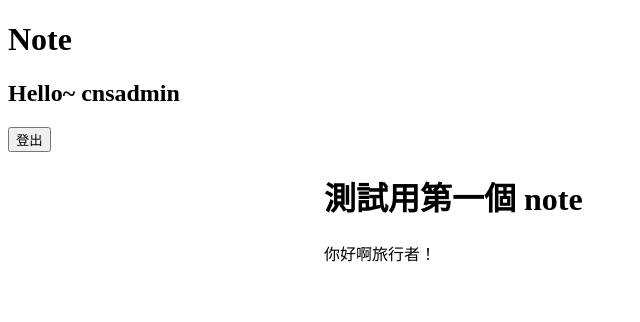
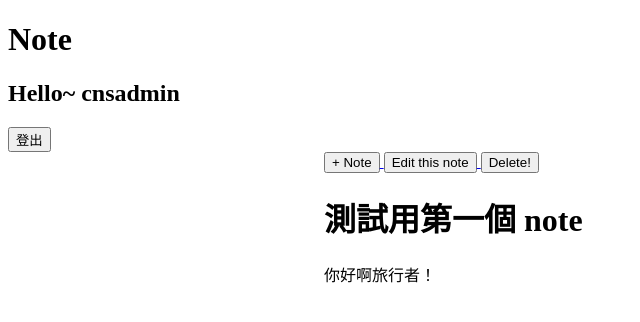
Before and after one commit to snakeneedy/cloud-note-system, a Django app: page /note/1 in a window 1280 px wide. Shown: the top 322 px of the page, without its empty margins (0-640 px from the left). Run offline with Django 3.2, Linux system fonts and the light colour scheme; a user stored in the database is signed in; data comes from the database, SQL or seed files in the repository; both versions use the stored data as it was after the commit.

Commit message:
Add some buttons in templates/note.html

```diff
--- a/cns/urls.py
+++ b/cns/urls.py
@@ -15,12 +15,15 @@ Including another URLconf
 """
 from django.conf.urls import url
 from django.contrib import admin
-from notes.views import home, note, register, login, logout
+from notes.views import home, note, note_create, note_edit, note_delete, register, login, logout
 
 urlpatterns = [
     url(r'^admin/', admin.site.urls),
     url(r'^$', home),
     url(r'^note/(?P<pk>\d+)$', note),
+    url(r'^note/(?P<pk>\d+)/edit/$', note_edit),
+    url(r'^note/(?P<pk>\d+)/delete/$', note_delete),
+    url(r'^note/create/$', note_create),
     url(r'^register/', register),
     url(r'^login/', login),
     url(r'^logout/', logout),
--- a/notes/models.py
+++ b/notes/models.py
@@ -11,3 +11,9 @@ class Note(models.Model):
     created_at = models.DateTimeField(auto_now_add = True)
     modified_at = models.DateTimeField(auto_now = True)
     username = models.CharField(max_length = 100)
+
+    def text_edit(self):
+        return str(self.pk) + '/edit/'
+
+    def text_delete(self):
+        return str(self.pk) + '/delete/'
--- /dev/null
+++ b/notes/static/css/note_create.css
@@ -0,0 +1 @@
+/**/
--- a/notes/views.py
+++ b/notes/views.py
@@ -24,6 +24,41 @@ def note(request, pk = 1):
             'note_list': note_list,
             'this_note': this_note,
         })
+
+def note_create(request):
+    if not request.user.is_authenticated():
+        return HttpResponseRedirect('/login/')
+
+    if request.method == 'POST':
+        title = request.POST.get('title', '')
+        content = request.POST.get('content', '')
+        tags = request.POST.get('tags', '')
+        username = request.POST.get('username', '')
+
+    return render(request, 'note_create.html', {
+            'username': request.user.username,
+        })
+
+def note_edit(request, pk):
+    if not request.user.is_authenticated():
+        return HttpResponseRedirect('/login/')
+    this_note = Note.objects.get(pk = pk)
+    return HttpResponse("""<h1>Note Edit</h1>
+<h2>"""+pk+"""</h2>
+<h2>"""+this_note.title+"""</h2>
+<div>"""+this_note.content+"""</div>""")
+#    return render(request, 'note_edit.html', {
+#            'this_note': this_note,
+#        })
+
+def note_delete(request, pk):
+    if not request.user.is_authenticated():
+        return HttpResponseRedirect('/login/')
+    this_note = Note.objects.get(pk = pk)
+    return HttpResponse("""<h1>Note Delete</h1>
+<h2>"""+pk+"""</h2>
+<h2>"""+this_note.title+"""</h2>
+<div>"""+this_note.content+"""</div>""")
 
 def register(request):
     if request.method == 'POST':
--- a/templates/note.html
+++ b/templates/note.html
@@ -24,14 +24,23 @@
 					</li>{% endfor %}
 				</ul>
 			</div><div class="rcol">
+				<div>
+					<a href="/note/create/">
+						<input type="button" value="+ Note" />
+					</a>
+					<a href="{{ this_note.text_edit }}">
+						<input type="button" value="Edit this note" />
+					</a>
+					<a href="{{ this_note.text_delete }}">
+						<input type="button" value="Delete!" />
+					</a>
+				</div>
 				<div class="title">
 					<h1>{{ this_note.title }}</h1>
 				</div><div class="content">
 					{{ this_note.content }}
 				</div>
 			</div>
-			<footer>
-			</footer>
 		</div>
 	</body>
 	<script></script>
```
Also changed, not shown: templates/home.html (+0 -14 lines), templates/note_create.html (added, +26 -0 lines), db.sqlite3.
